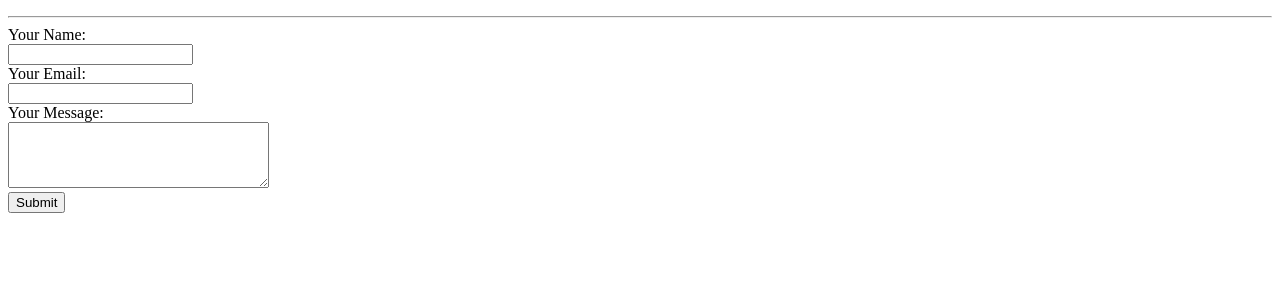
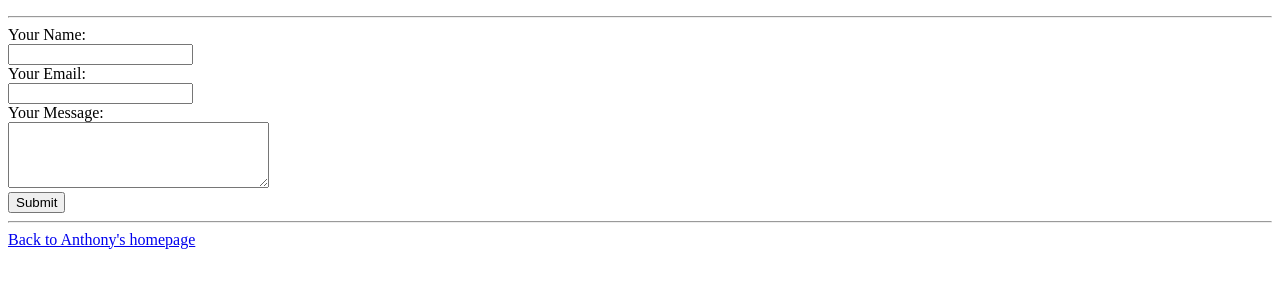
Before and after one commit to carpiostyle/cv, a plain HTML site: page contactMe.html in a window 1280 px wide. Shown: the part 127-414 px from the top of the page. Drawn offline with Linux system fonts and the light colour scheme.

Commit message:
Update contactMe.html

```diff
--- a/contactMe.html
+++ b/contactMe.html
@@ -23,7 +23,8 @@
       <br>
       <input type="submit" name="">
     </form>
-
+  <hr>
+    <a href="index.html">Back to Anthony's homepage</a>
 
   </body>
 </html>
```
